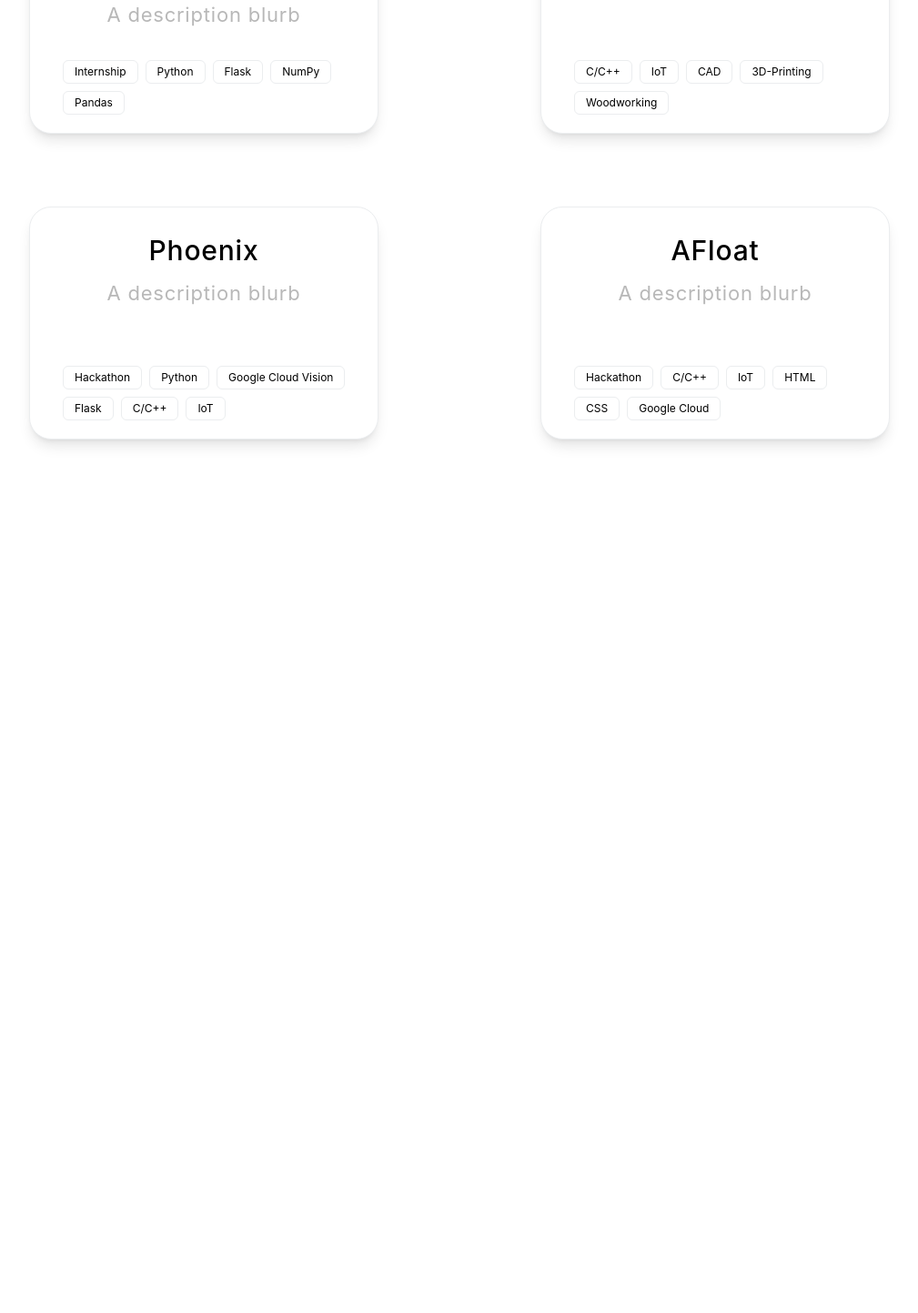
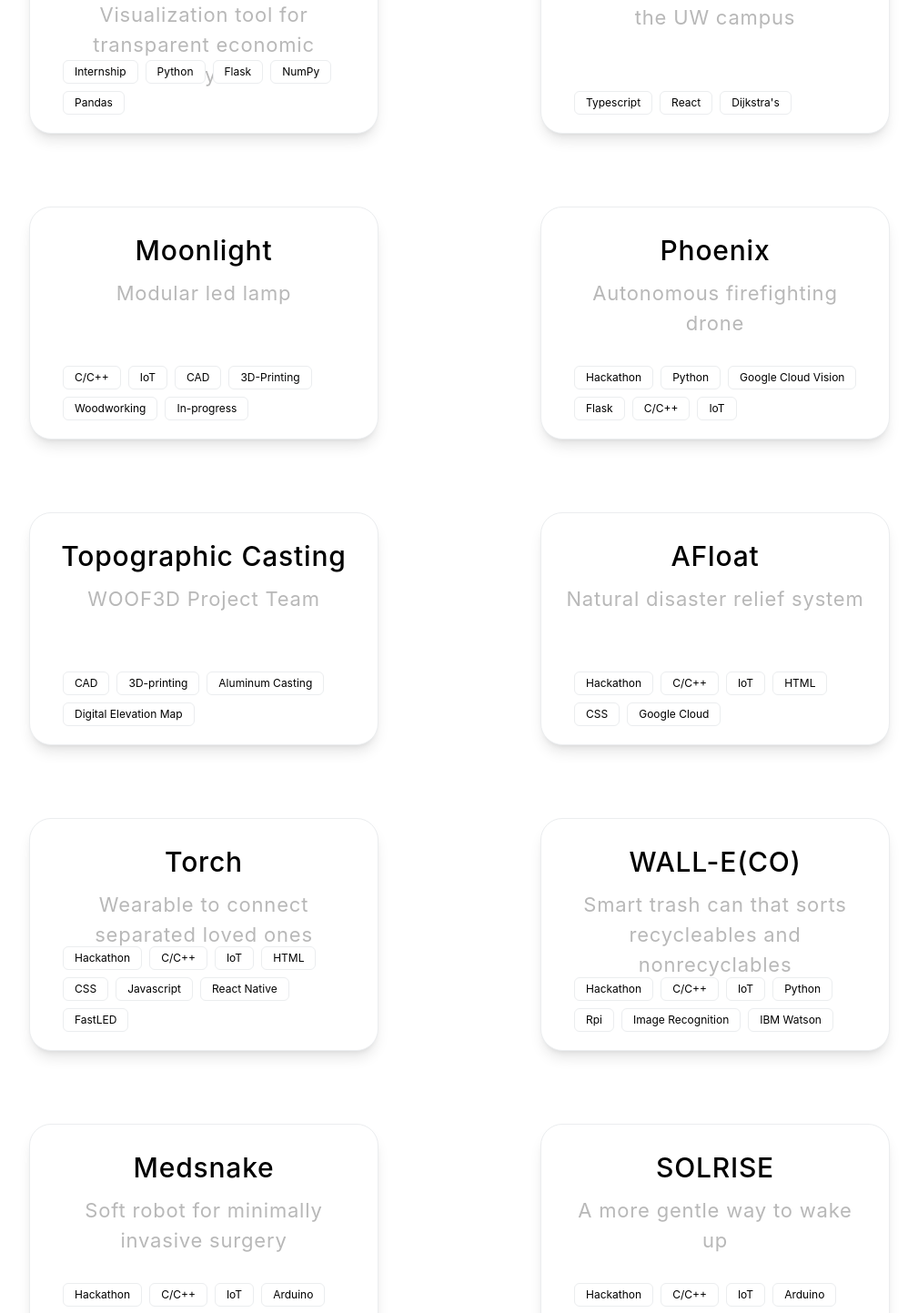
Before and after one commit to JaclynChen/Portfolio, a React (Create React App) app in the folder portfolio/: page / in a window 1280 px wide. Shown: the part 7067-8510 px from the top of the page at 91% size, without its empty margins (167-1176 px from the left). Before the commit the page ends 7650 px from the top, so only its background shows below. Built offline with nearby package versions, Linux system fonts and the light colour scheme.

Commit message:
added descriptions to some projects

```diff
--- a/portfolio/src/components/NavBar.js
+++ b/portfolio/src/components/NavBar.js
@@ -7,7 +7,6 @@
 //hooks
 import useDarkMode from "../hooks/useDarkMode";
 
-//import { HashLink } from "react-router-hash-link";
 
 const NavBar = () => {
   return (
--- a/portfolio/src/components/Projects.js
+++ b/portfolio/src/components/Projects.js
@@ -11,45 +11,94 @@
   const projects = [
     {
       title: "Weekly Wiggles",
-      description: " A description blurb",
+      description: "Space to organize and track learning goals",
       //imgUrl: projImg1,
       link: "/weeklywiggles",
-      tags: ["Python", "Typescript", "React", "Django",],
+      tags: ["Python", "Typescript", "React", "Django", "In-progress"],
     },
     {
       title: "Portfolio",
-      description: " A description blurb",
+      description: "Website to showcase my work",
       //imgUrl: projImg1,
       link: "/portfolio",
-      tags: ["React", "Javascript", "Tailwind CSS", ],
+      tags: ["React", "Javascript", "Tailwind CSS", "Three.js", "In-progress" ],
     },
     {
       title: "Penn Wharton Budget Model",
-      description: " A description blurb",
+      description: "Visualization tool for transparent economic analysis",
       //imgUrl: projImg1,
       link: "#home",
       tags: ["Internship", "Python", "Flask", "NumPy", "Pandas",],
     },
     {
-      title: "Moonlight",
-      description: " A description blurb",
+      title: "Campus Paths",
+      description: "Shortest path visualizer for the UW campus",
       //imgUrl: projImg1,
       link: "#home",
-      tags: ["C/C++", "IoT", "CAD", "3D-Printing", "Woodworking"],
+      tags: ["Typescript", "React", "Dijkstra's"],
+    },
+    {
+      title: "Moonlight",
+      description: " Modular led lamp",
+      //imgUrl: projImg1,
+      link: "#home",
+      tags: ["C/C++", "IoT", "CAD", "3D-Printing", "Woodworking", "In-progress"],
     },
     {
       title: "Phoenix",
-      description: " A description blurb",
+      description: "Autonomous firefighting drone",
       //imgUrl: projImg1,
       link: "#home",
       tags: ["Hackathon", "Python", "Google Cloud Vision", "Flask", "C/C++", "IoT"],
     },
     {
+      title: "Topographic Casting",
+      description: "WOOF3D Project Team",
+      //imgUrl: projImg1,
+      link: "#home",
+      tags: ["CAD", "3D-printing", "Aluminum Casting", "Digital Elevation Map"],
+    },
+    {
       title: "AFloat",
-      description: " A description blurb",
+      description: "Natural disaster relief system",
       //imgUrl: projImg1,
       link: "#home",
       tags: ["Hackathon", "C/C++", "IoT", "HTML", "CSS", "Google Cloud"],
+    },
+    {
+      title: "Torch",
+      description: "Wearable to connect separated loved ones",
+      //imgUrl: projImg1,
+      link: "#home",
+      tags: ["Hackathon", "C/C++", "IoT", "HTML", "CSS", "Javascript", "React Native", "FastLED"],
+    },
+    {
+      title: "WALL-E(CO)",
+      description: "Smart trash can that sorts recycleables and nonrecyclables",
+      //imgUrl: projImg1,
+      link: "#home",
+      tags: ["Hackathon", "C/C++", "IoT", "Python", "Rpi", "Image Recognition","IBM Watson"],
+    },
+    {
+      title: "Medsnake",
+      description: "Soft robot for minimally invasive surgery",
+      //imgUrl: projImg1,
+      link: "#home",
+      tags: ["Hackathon", "C/C++", "IoT", "Arduino", "Soft Robotics", "CAD + 3D-printing"],
+    },
+    {
+      title: "SOLRISE",
+      description: "A more gentle way to wake up",
+      //imgUrl: projImg1,
+      link: "#home",
+      tags: ["Hackathon", "C/C++", "IoT", "Arduino", "FastLED"],
+    },
+    {
+      title: "3D-Models and Printables",
+      description: "A collection of random 3d-models and prints",
+      //imgUrl: projImg1,
+      link: "#home",
+      tags: ["CAD", "3D-printing", "In-progress"],
     },
 
   ];
```
